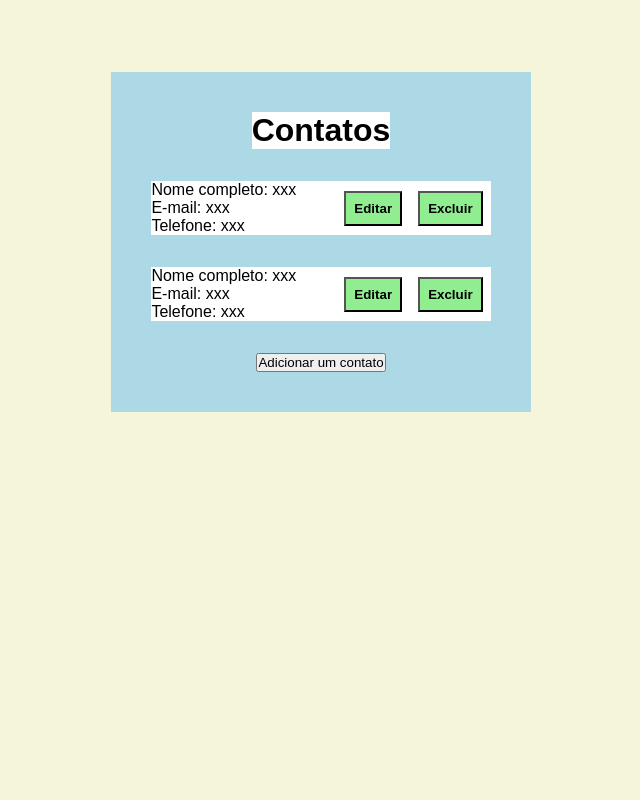
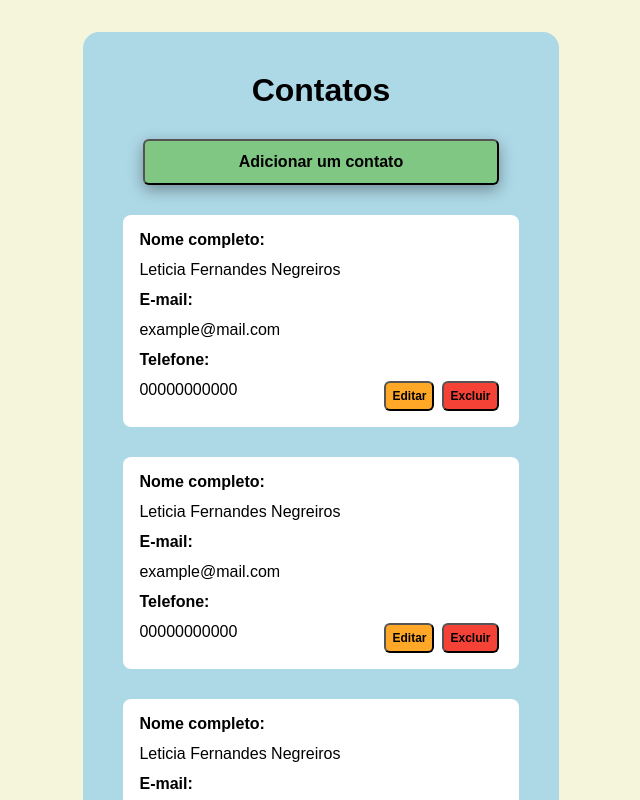
Before and after one commit to lichtle/lista-contatos, a React (Create React App) app: page / in a window 1280 px wide. Shown: the top 800 px of the page, without its empty margins (319-959 px from the left). Built offline with nearby package versions, Linux system fonts and the light colour scheme.

Commit message:
chore: finalização do layout da aplicação

```diff
--- /dev/null
+++ b/src/components/Acoes/index.tsx
@@ -0,0 +1,10 @@
+import { Botao } from "../../styles";
+
+const Acoes = () => (
+  <div>
+    <Botao editar>Editar</Botao>
+    <Botao>Excluir</Botao>
+  </div>
+);
+
+export default Acoes;
--- a/src/components/Contato/index.tsx
+++ b/src/components/Contato/index.tsx
@@ -1,22 +1,22 @@
 import * as S from "./styles";
-import { Botao } from "../../styles";
+import Acoes from "../Acoes";
 
 const Contato = () => (
-  <>
-    <S.Dados>
-      {/* Dados */}
-      <div>
-        <span>Nome completo: xxx</span>
-        <span>E-mail: xxx</span>
-        <span>Telefone: xxx</span>
-      </div>
-      {/* Ações */}
-      <div>
-        <Botao>Editar</Botao>
-        <Botao>Excluir</Botao>
-      </div>
-    </S.Dados>
-  </>
+  <S.Dados>
+    {/* Dados */}
+    <div>
+      <span>
+        <span>Nome completo:</span> Leticia Fernandes Negreiros
+      </span>
+      <span>
+        <span>E-mail:</span> example@mail.com
+      </span>
+      <span>
+        <span>Telefone:</span> 00000000000
+      </span>
+    </div>
+    <Acoes />
+  </S.Dados>
 );
 
 export default Contato;
--- a/src/components/Contato/styles.ts
+++ b/src/components/Contato/styles.ts
@@ -2,11 +2,18 @@ import styled from "styled-components";
 
 export const Dados = styled.div`
   background-color: white;
+  padding: 16px;
   display: flex;
-  align-items: center;
+  align-items: flex-end;
   gap: 40px;
+  border-radius: 8px;
 
   div span {
     display: block;
+    margin-bottom: 12px;
+
+    span {
+      font-weight: bold;
+    }
   }
 `;
--- a/src/containers/Agenda/index.tsx
+++ b/src/containers/Agenda/index.tsx
@@ -1,12 +1,14 @@
+import { AgendaContainer, BotaoAdicionar } from "./styles";
+import Acoes from "../../components/Acoes";
 import Contato from "../../components/Contato";
-import { AgendaContainer } from "./styles";
 
 const Agenda = () => (
   <AgendaContainer>
     <h1>Contatos</h1>
+    <BotaoAdicionar>Adicionar um contato</BotaoAdicionar>
     <Contato />
     <Contato />
-    <button>Adicionar um contato</button>
+    <Contato />
   </AgendaContainer>
 );
 
--- a/src/containers/Agenda/styles.ts
+++ b/src/containers/Agenda/styles.ts
@@ -1,15 +1,25 @@
 import styled from "styled-components";
 
+import cores from "../../styles/variables";
+
 export const AgendaContainer = styled.div`
+  background-color: lightblue;
   display: flex;
   flex-direction: column;
   align-items: center;
   justify-content: center;
-  background-color: lightblue;
+  gap: 30px;
   padding: 40px;
-  gap: 32px;
+  border-radius: 16px;
+`;
 
-  h1 {
-    background-color: white;
-  }
+export const BotaoAdicionar = styled.button`
+  cursor: pointer;
+  background-color: ${cores.addButton};
+  width: 90%;
+  font-size: 16px;
+  font-weight: bold;
+  padding: 12px;
+  border-radius: 6px;
+  box-shadow: rgba(0, 0, 0, 0.35) 0px 5px 15px;
 `;
--- a/src/styles/index.ts
+++ b/src/styles/index.ts
@@ -1,4 +1,10 @@
 import styled, { createGlobalStyle } from "styled-components";
+
+import cores from "./variables";
+
+type PropsDoBotao = {
+  editar?: boolean;
+};
 
 const EstiloGlobal = createGlobalStyle`
   * {
@@ -17,14 +23,18 @@ export const Container = styled.div`
   display: flex;
   aling-items: center;
   justify-content: center;
-  margin-top: 72px;
+  margin-top: 32px;
 `;
 
-export const Botao = styled.button`
-  background-color: lightgreen;
+export const Botao = styled.button<PropsDoBotao>`
+  cursor: pointer;
+  background-color: ${(props) =>
+    props.editar ? cores.editButton : cores.deleteButton};
+  margin: 0 4px;
+  padding: 6px;
+  border-radius: 6px;
+  font-size: 12px;
   font-weight: bold;
-  padding: 8px;
-  margin: 0 8px;
 `;
 
 export default EstiloGlobal;
--- /dev/null
+++ b/src/styles/variables.ts
@@ -0,0 +1,7 @@
+const cores = {
+  deleteButton: "#f44336",
+  editButton: "#ffa726",
+  addButton: "#81c784",
+};
+
+export default cores;
```
